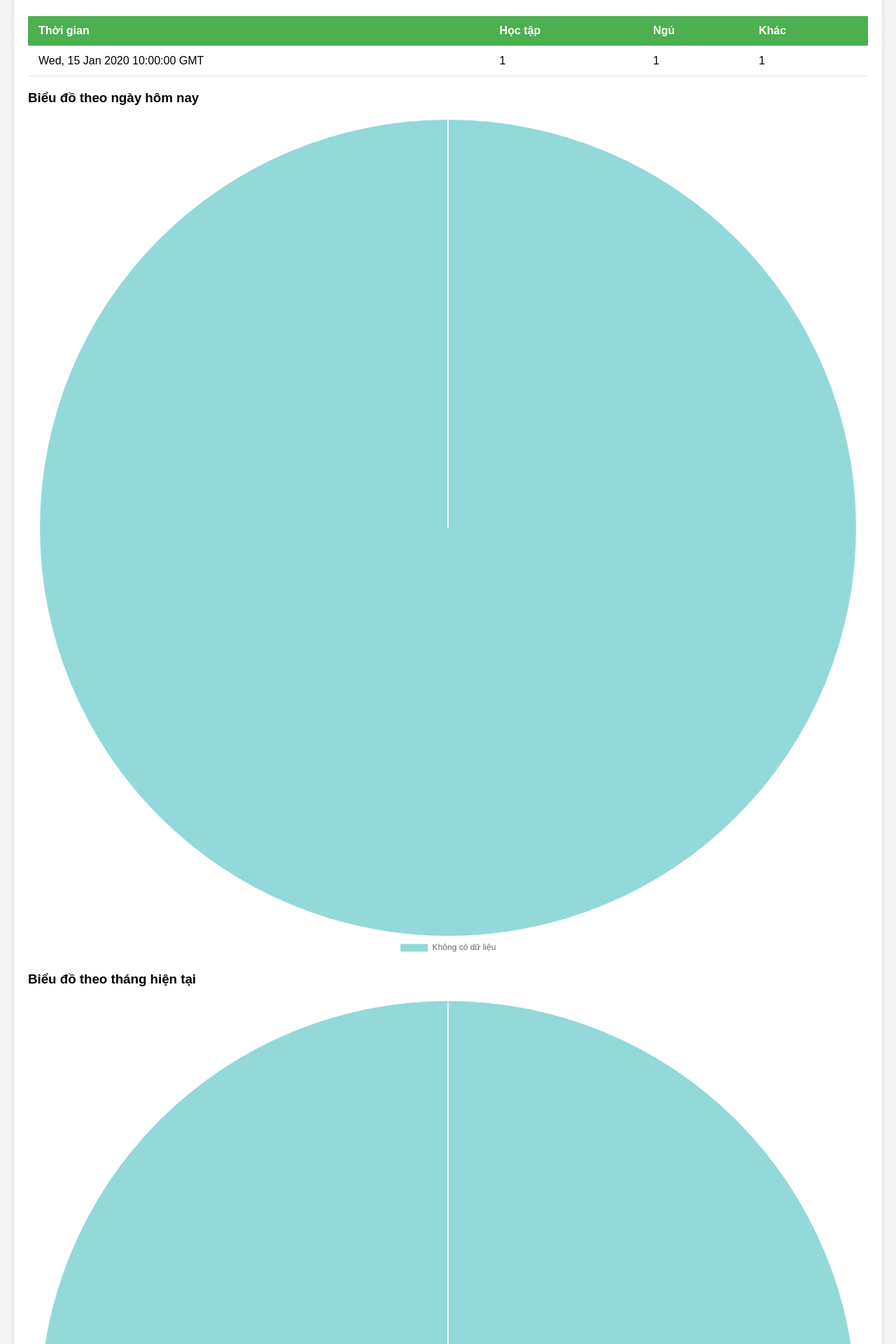
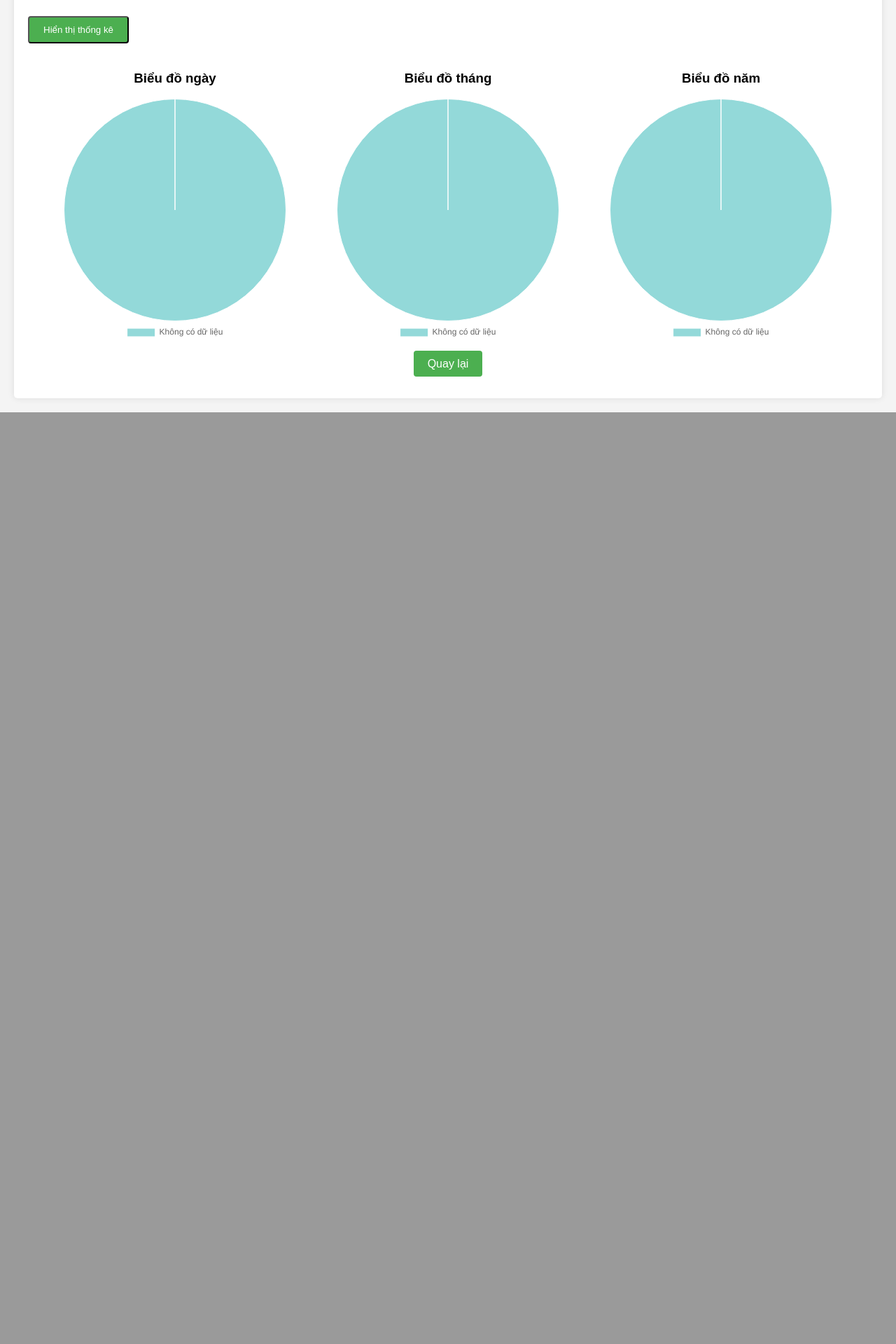
Before and after one commit to nd-wuangr26/AI_PhanTichLopHoc, a Flask app: page / in a window 1280 px wide. Shown: the part 1021-2941 px from the top of the page at 70% size. After the commit the page ends 1610 px from the top, so only its background shows below. Run offline with Flask 3, Linux system fonts and the light colour scheme; tables that the repository leaves empty or names only in its code hold one stand-in row (values such as "Sample post").

Commit message:
Comit day dudu

```diff
--- a/app.py
+++ b/app.py
@@ -1,13 +1,12 @@
 from flask import Flask, render_template, Response
 import cv2
-import numpy as np
 import mysql.connector
 from mysql.connector import Error
 from datetime import datetime
 import time
 from flask import jsonify
 from collections import Counter
-from my_model import detect_and_classify
+from utils.my_model import detect_and_classify
 
 app = Flask(__name__)
 camera = cv2.VideoCapture("test.mp4")
@@ -61,7 +60,7 @@
         self.sleep_count = 0
         self.other_count = 0
         self.last_save_time = time.time()
-        self.save_interval = 1  # Lưu dữ liệu mỗi 5 giây
+        self.save_interval = 3  # Lưu dữ liệu mỗi 5 giây
 
 
 counter = DetectionCounter()
@@ -86,11 +85,13 @@
 
         # Thực hiện inference
         labels = detect_and_classify(frame)
-        counts = Counter(labels)
+        only_labels = [item['label'] for item in labels]
+        counts = Counter(only_labels)
+        print("Kết quả phân loại:", counts)
 
-        counter.study_count = counts.get("study", 0)
-        counter.sleep_count = counts.get("sleep", 0)
-        counter.other_count = counts.get("other", 0)
+        counter.study_count += counts.get("study", 0)
+        counter.sleep_count += counts.get("sleep", 0)
+        counter.other_count += counts.get("other", 0)
 
         # Lưu DB nếu đã đủ 5 giây
         current_time = time.time()
--- /dev/null
+++ b/static/css/style.css
@@ -0,0 +1,81 @@
+body {
+    font-family: Arial, sans-serif;
+    margin: 0;
+    padding: 20px;
+    background-color: #f4f4f4;
+}
+.container {
+    max-width: 1200px;
+    margin: 0 auto;
+    background-color: white;
+    padding: 20px;
+    border-radius: 5px;
+    box-shadow: 0 0 10px rgba(0,0,0,0.1);
+}
+h1, h2 {
+    color: #333;
+    text-align: center;
+}
+table {
+    width: 100%;
+    border-collapse: collapse;
+    margin: 20px 0;
+}
+th, td {
+    padding: 12px 15px;
+    text-align: left;
+    border-bottom: 1px solid #ddd;
+}
+th {
+    background-color: #4CAF50;
+    color: white;
+}
+tr:hover {
+    background-color: #f5f5f5;
+}
+.back-link {
+    display: block;
+    text-align: center;
+    margin: 20px 0;
+}
+.back-link a {
+    padding: 10px 20px;
+    background-color: #4CAF50;
+    color: white;
+    text-decoration: none;
+    border-radius: 4px;
+}
+.back-link a:hover {
+    background-color: #45a049;
+}
+.chart-row {
+    display: flex;
+    justify-content: center;
+    align-items: center;
+    gap: 40px;
+    margin-top: 20px;
+}
+
+.chart-box {
+    text-align: center;
+    width: 350px;
+}
+canvas {
+    max-width: 100%;
+    height: auto;
+}
+.toggleHistoryBtn {
+    display: block;
+    text-align: center;
+    margin: 20px 0;
+}
+.toggleHistoryBtn {
+    padding: 10px 20px;
+    background-color: #4CAF50;
+    color: white;
+    text-decoration: none;
+    border-radius: 4px;
+}
+.toggleHistoryBtn:hover {
+    background-color: #45a049;
+}
--- a/templates/index.html
+++ b/templates/index.html
@@ -3,67 +3,26 @@
 <head>
     <meta charset="UTF-8">
     <meta name="viewport" content="width=device-width, initial-scale=1.0">
-    <title>Thống kê Hoạt động</title>
-    <style>
-        body {
-            font-family: Arial, sans-serif;
-            margin: 0;
-            padding: 20px;
-            background-color: #f4f4f4;
-        }
-        .container {
-            max-width: 1200px;
-            margin: 0 auto;
-            background-color: white;
-            padding: 20px;
-            border-radius: 5px;
-            box-shadow: 0 0 10px rgba(0,0,0,0.1);
-        }
-        h1, h2 {
-            color: #333;
-            text-align: center;
-        }
-        table {
-            width: 100%;
-            border-collapse: collapse;
-            margin: 20px 0;
-        }
-        th, td {
-            padding: 12px 15px;
-            text-align: left;
-            border-bottom: 1px solid #ddd;
-        }
-        th {
-            background-color: #4CAF50;
-            color: white;
-        }
-        tr:hover {
-            background-color: #f5f5f5;
-        }
-        .back-link {
-            display: block;
-            text-align: center;
-            margin: 20px 0;
-        }
-        .back-link a {
-            padding: 10px 20px;
-            background-color: #4CAF50;
-            color: white;
-            text-decoration: none;
-            border-radius: 4px;
-        }
-        .back-link a:hover {
-            background-color: #45a049;
-        }
-    </style>
+    <title>GIÁM SÁT LỚP HỌC</title>
+    <link rel="stylesheet" href="{{ url_for('static', filename='css/style.css') }}">
     <script src="https://cdn.jsdelivr.net/npm/chart.js"></script>
 </head>
 <body>
     <div class="container">
-        <h1>Thống kê Hoạt động</h1>
+        <h1>GIÁM SÁT LỚP HỌC</h1>
         <div class="video-container">
-                <img src="/video_feed" class="img-fluid border border-primary" width="100%" >
+            <img src="/video_feed" class="img-fluid border border-primary" width="100%">
         </div>
+
+        <button class="toggleHistoryBtn" id="toggleHistoryBtn">Hiển thị thống kê</button>
+
+        <div id="historySection" style="display: none; margin-top: 20px;">
+            <h3>Lọc thống kê</h3>
+            <label>Ngày: <input type="date" id="filterDate"></label>
+            <label>Tháng: <input type="month" id="filterMonth"></label>
+            <label>Năm: <input type="number" id="filterYear" min="2000" max="2100" placeholder="2025"></label>
+            <button onclick="applyFilter()">Lọc</button>
+
             <table>
                 <thead>
                     <tr>
@@ -73,7 +32,7 @@
                         <th>Khác</th>
                     </tr>
                 </thead>
-            <tbody>
+                <tbody id="historyTable">
                     {% for row in data %}
                     <tr>
                         <td>{{ row['timestamp'] }}</td>
@@ -84,28 +43,36 @@
                     {% endfor %}
                 </tbody>
             </table>
-        <h3>Biểu đồ theo ngày hôm nay</h3>
+        </div>
+
+        <div class="chart-row">
+            <div class="chart-box">
+                <h3>Biểu đồ ngày</h3>
                 <canvas id="chartDay" width="300" height="300"></canvas>
-
-        <h3>Biểu đồ theo tháng hiện tại</h3>
+            </div>
+            <div class="chart-box">
+                <h3>Biểu đồ tháng</h3>
                 <canvas id="chartMonth" width="300" height="300"></canvas>
-
-        <h3>Biểu đồ theo năm hiện tại</h3>
+            </div>
+            <div class="chart-box">
+                <h3>Biểu đồ năm</h3>
                 <canvas id="chartYear" width="300" height="300"></canvas>
+            </div>
+        </div>
 
         <div class="back-link">
             <a href="{{ url_for('index') }}">Quay lại</a>
         </div>
     </div>
+
 <script>
     function fetchClassDetection() {
         fetch('/stats')
         .then(response => response.json())
         .then(data => {
             let tableBody = document.querySelector("tbody");
-            tableBody.innerHTML = "";  // Xóa nội dung cũ
-
-            data.forEach((record, index) => {
+            tableBody.innerHTML = "";
+            data.forEach((record) => {
                 let row = `<tr>
                     <td>${record.timestamp}</td>
                     <td>${record.study_count}</td>
@@ -118,12 +85,10 @@
         .catch(error => console.error('Lỗi khi tải dữ liệu:', error));
     }
 
-    // Gọi hàm mỗi 3 giây để cập nhật dữ liệu mới
     setInterval(fetchClassDetection, 3000);
-
-    // Chạy ngay khi tải trang
     fetchClassDetection();
 </script>
+
 <script>
     function loadChart(api, canvasId) {
         fetch(api)
@@ -164,5 +129,29 @@
     loadChart('/api/chart-year', 'chartYear');
 </script>
 
+<script>
+    document.getElementById('toggleHistoryBtn').addEventListener('click', function () {
+        const section = document.getElementById('historySection');
+        section.style.display = (section.style.display === 'none') ? 'block' : 'none';
+    });
+
+    function applyFilter() {
+        const date = document.getElementById('filterDate').value;
+        const month = document.getElementById('filterMonth').value;
+        const year = document.getElementById('filterYear').value;
+        const rows = document.querySelectorAll('#historyTable tr');
+
+        rows.forEach(row => {
+            const timestamp = row.children[0].innerText;
+            let show = true;
+
+            if (date && !timestamp.startsWith(date)) show = false;
+            if (month && !timestamp.startsWith(month)) show = false;
+            if (year && !timestamp.startsWith(year)) show = false;
+
+            row.style.display = show ? '' : 'none';
+        });
+    }
+</script>
 </body>
 </html>
--- a/my_model.py
+++ b/utils/my_model.py
@@ -1,13 +1,12 @@
 import torch
 import cv2
-import numpy as np
-from load_resnet18 import load_model
+from utils.load_resnet18 import load_model
 from torchvision import transforms
 from ultralytics import YOLO
 
 # --- Cấu hình ---
-YOLO_MODEL_PATH = 'model_detection/best.pt'
-CLASSIFIER_MODEL_PATH = 'model_classification/best.pt'
+YOLO_MODEL_PATH = r'..\Flask_ClassMonitor\model_detection\best.pt'
+CLASSIFIER_MODEL_PATH = r'..\Flask_ClassMonitor\model_classification\best.pt'
 CLASS_NAMES = ['study', 'sleep', 'other']
 device = torch.device('cuda' if torch.cuda.is_available() else 'cpu')
 
@@ -37,16 +36,26 @@
 
 def detect_and_classify(frame):
     img = cv2.cvtColor(frame, cv2.COLOR_BGR2RGB)
-    results = yolo_model(img, imgsz=640)  # Resize về 640x640
-    detections = results[0].boxes.xyxy.cpu().numpy()
+    results = yolo_model(img, imgsz=640)
+
+    boxes = results[0].boxes
+
+    if boxes is None:
+        return []
+
+    xyxy = boxes.xyxy.cpu().numpy()
+    confs = boxes.conf.cpu().numpy()
+    clses = boxes.cls.cpu().numpy()
 
     results_list = []
-    for det in detections:
-        x1, y1, x2, y2, conf, cls = det
-        if int(cls) != 0 or conf < 0.5:  # chỉ nhận người
+    for i in range(len(xyxy)):
+        x1, y1, x2, y2 = map(int, xyxy[i])
+        conf = confs[i]
+        cls = int(clses[i])
+
+        if cls != 0 or conf < 0.3:  # chỉ nhận người
             continue
 
-        x1, y1, x2, y2 = map(int, [x1, y1, x2, y2])
         person_crop = frame[y1:y2, x1:x2]
         if person_crop.size == 0:
             continue
```
Also changed, not shown: requirement.txt (added, +8 -0 lines), utils/load_resnet18.py (renamed from load_resnet18.py), 1 other file. Lines whose indentation alone changed are shown as unchanged.
